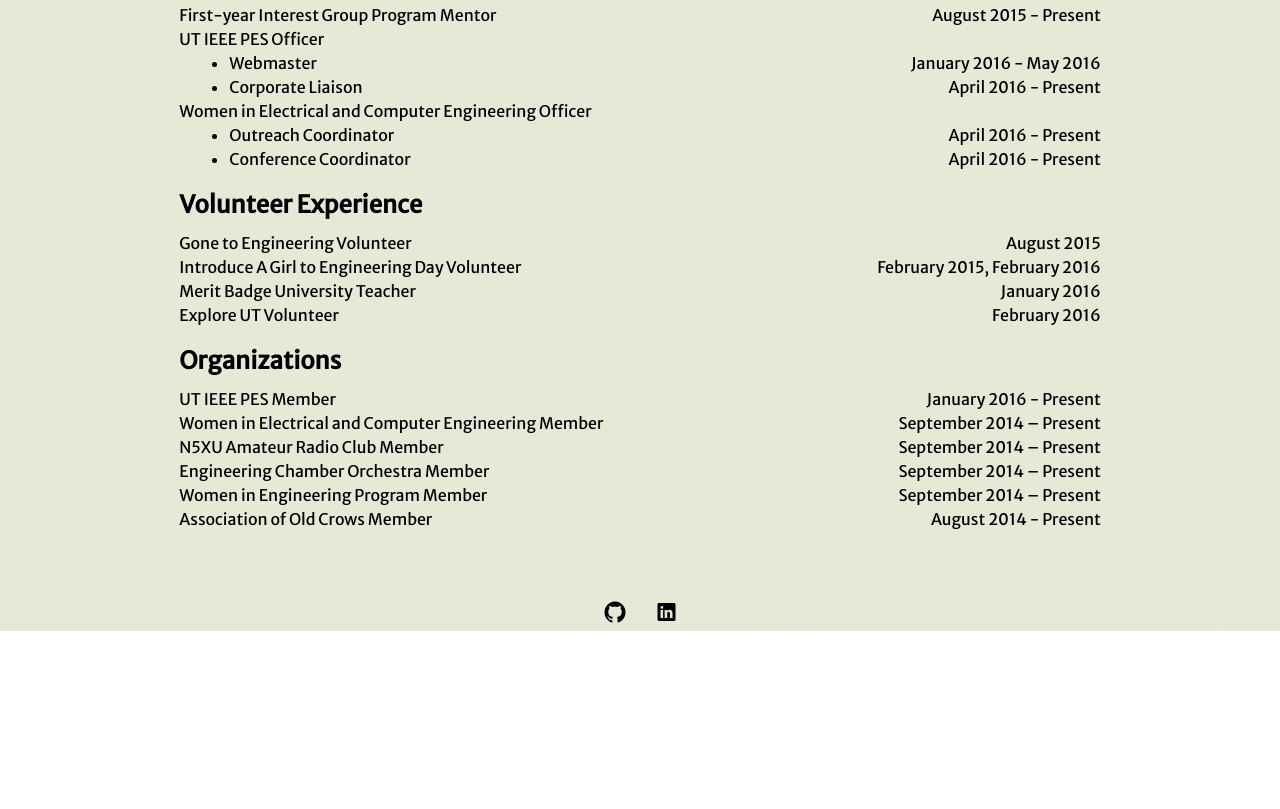
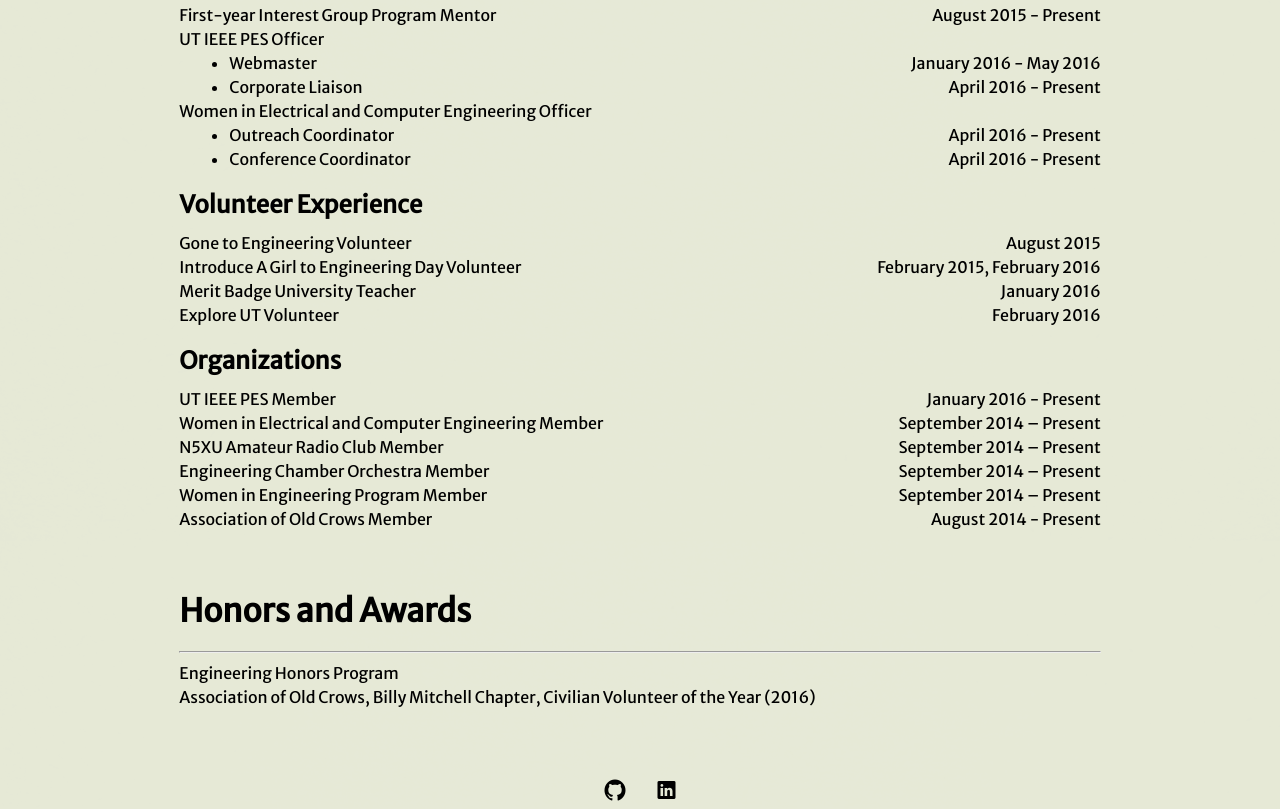
Before and after one commit to kassandrasmith/kassandrasmith.github.io, a plain HTML site: page resume.html in a window 1280 px wide. Shown: the part 2019-2828 px from the top of the page. Before the commit the page ends 2650 px from the top, so only its background shows below. Drawn offline with nearby package versions, Linux system fonts and the light colour scheme.

Commit message:
Update resume

```diff
--- a/resume.html
+++ b/resume.html
@@ -133,6 +133,15 @@
             <li>Women in Engineering Program Member <p class="right">September 2014 – Present</p></li>
             <li>Association of Old Crows Member <p class="right">August 2014 - Present</p></li>
         </ul>
+
+        <h2>Honors and Awards</h2>
+        <hr>
+        <ul><li>
+            Engineering Honors Program</li>
+            <li> Association of Old Crows, Billy Mitchell Chapter, Civilian Volunteer of the Year (2016)
+            </li>
+            </ul>
+
     </div>
 
 </section>
```
